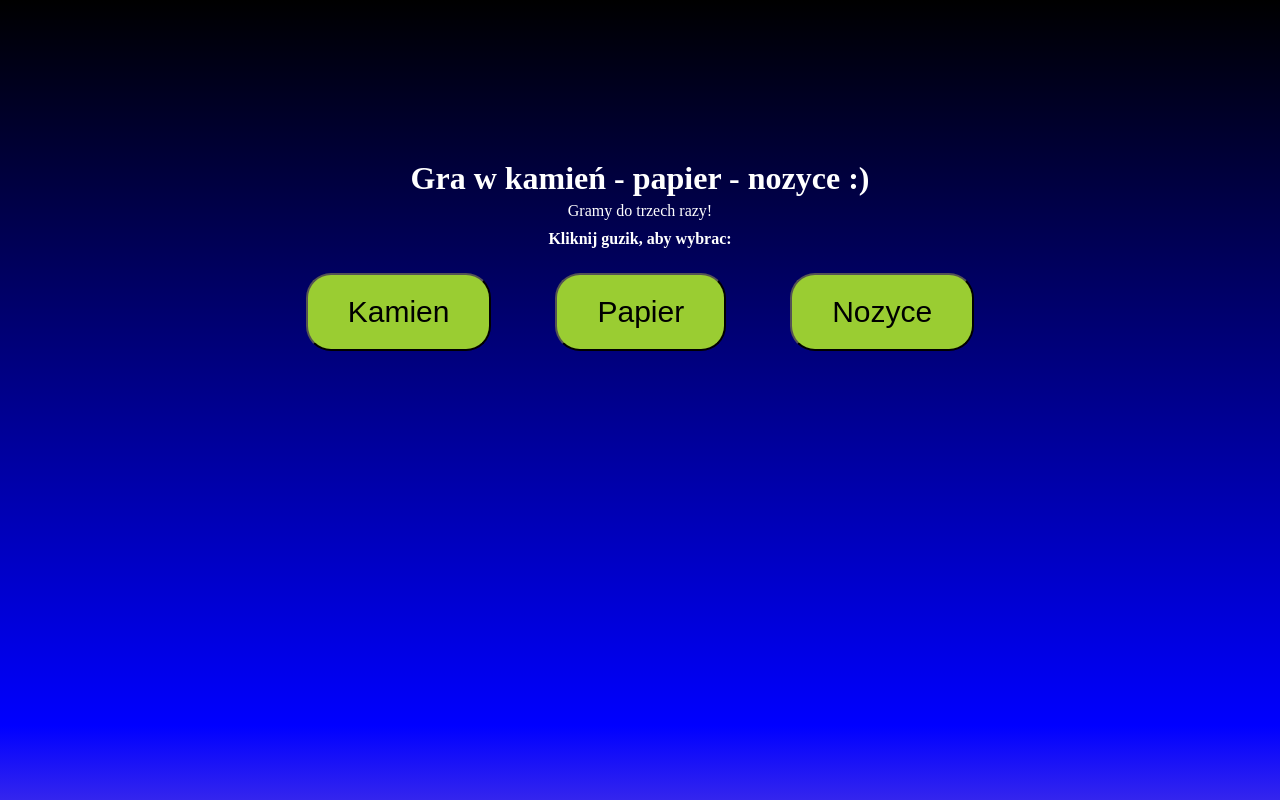
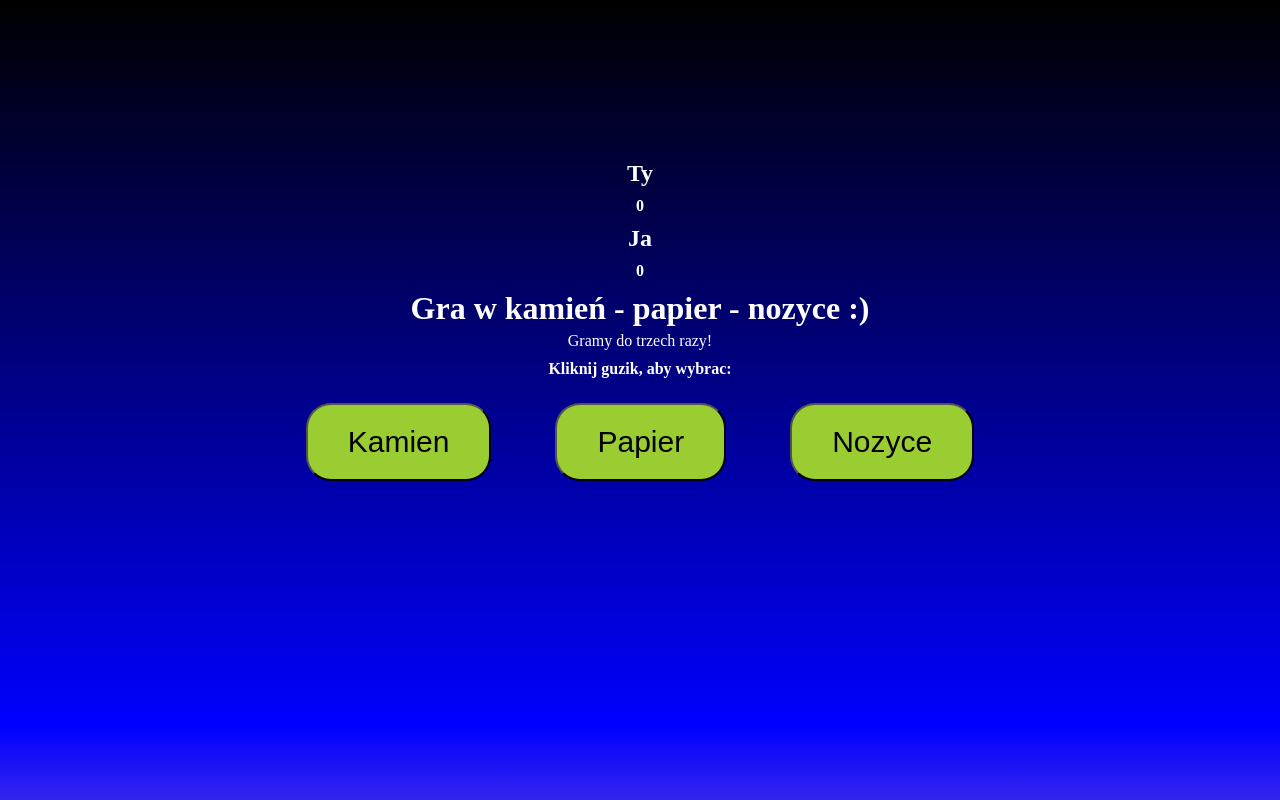
Before and after one commit to wojbiel833/kamien-papier-nozyce, a website: page index.html in a window 1280 px wide. Shown: the top 800 px of the page. Drawn offline with Linux system fonts and the light colour scheme.

Commit message:
Add points to index

```diff
--- a/index.html
+++ b/index.html
@@ -9,6 +9,16 @@
     <div class="container">
       <div id="results"></div>
       <div class="playgame">
+        <div class="points">
+          <div>
+            <h2>Ty</h2>
+            <p id="player1">0</p>
+          </div>
+          <div>
+            <h2>Ja</h2>
+            <p id="player2">0</p>
+          </div>
+        </div>
         <h1>Gra w kamień - papier - nozyce :)</h1>
         <p>Gramy do trzech razy!</p>
         <p>Kliknij guzik, aby wybrac:</p>
--- a/sass/style.scss
+++ b/sass/style.scss
@@ -12,7 +12,7 @@ body {
 }
 .container {
   height: 100vh;
-  color: white;
+  color: rgb(167, 64, 64);
   position: relative;
 }
 .playgame {
```
Also changed, not shown: css/style.css.
